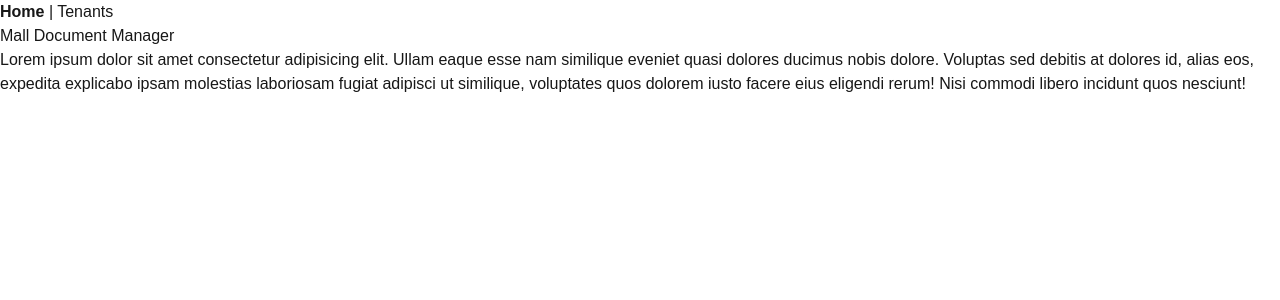
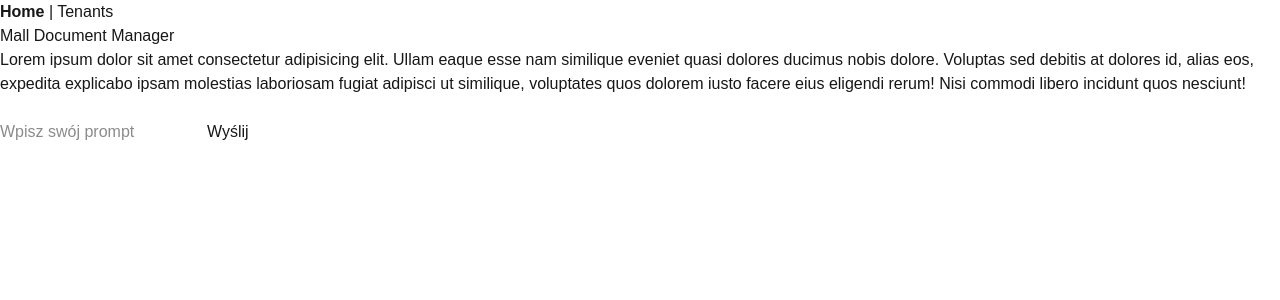
Before and after one commit to marrcelp/typescript-pratice, a Next.js app: page / in a window 1280 px wide. Shown: the top 300 px of the page. Built offline with nearby package versions, Linux system fonts and the light colour scheme.

Commit message:
create basic chatbox component

```diff
--- /dev/null
+++ b/app/components/ChatBox.tsx
@@ -0,0 +1,53 @@
+'use client'
+
+import { useState } from "react"
+
+export function ChatBox(){
+
+    const [message, setMessage] = useState('');
+    const [isLoading, setIsLoading] = useState(false);
+    const [reply, setReply] = useState('');
+
+
+    async function handleSubmit(e: React.FormEvent) {
+        e.preventDefault();
+        setIsLoading(true);
+        setReply('');
+
+        const response = await fetch('/api/chat', {
+            method: 'POST',
+            headers: { 'Content-Type': 'application/json' },
+            body: JSON.stringify({message})
+        })
+
+        const reader = response.body!.getReader();
+        const decoder = new TextDecoder();
+
+        while (true) {
+            const { done, value } = await reader.read();
+            if (done) break;
+            const text = decoder.decode(value);
+            setReply(prev => prev + text);
+        }
+
+        setIsLoading(false);
+    }
+
+
+
+
+    return (
+        <form onSubmit={handleSubmit}>
+            <input
+                type="text"
+                placeholder="Wpisz swój prompt"
+                value={message}
+                onChange={(e) => setMessage(e.target.value)}
+            />
+            <button type='submit' disabled={isLoading}>
+                {isLoading? 'Wysyłanie' : 'Wyślij'}
+            </button>
+            <p>{reply}</p>
+        </form>
+    )
+}
--- a/app/page.tsx
+++ b/app/page.tsx
@@ -1,8 +1,13 @@
+import { ChatBox } from "./components/ChatBox";
+
 export default function HomePage(){
   return (
     <main>
       <h1>Mall Document Manager</h1>
       <p>Lorem ipsum dolor sit amet consectetur adipisicing elit. Ullam eaque esse nam similique eveniet quasi dolores ducimus nobis dolore. Voluptas sed debitis at dolores id, alias eos, expedita explicabo ipsam molestias laboriosam fugiat adipisci ut similique, voluptates quos dolorem iusto facere eius eligendi rerum! Nisi commodi libero incidunt quos nesciunt!</p>
+      <br></br>
+      <ChatBox/>
     </main>
+
   )
 }
```
